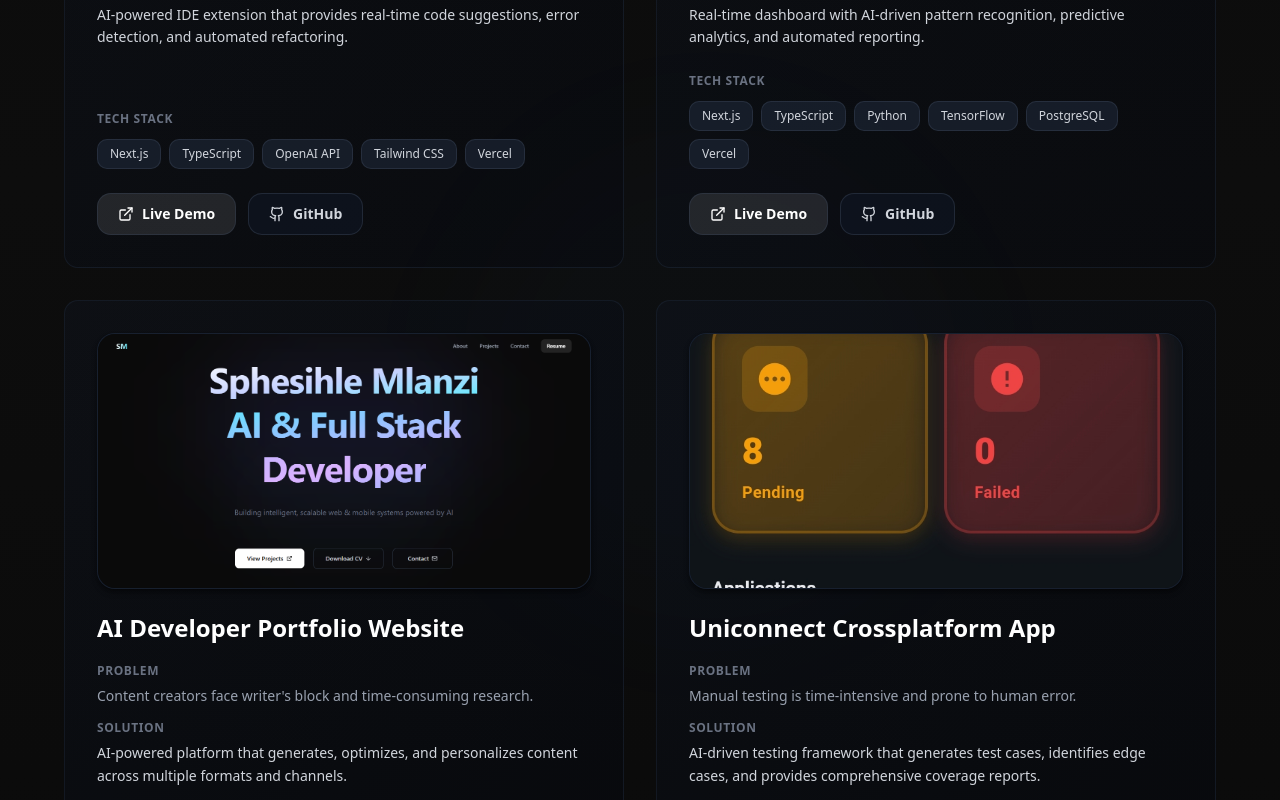
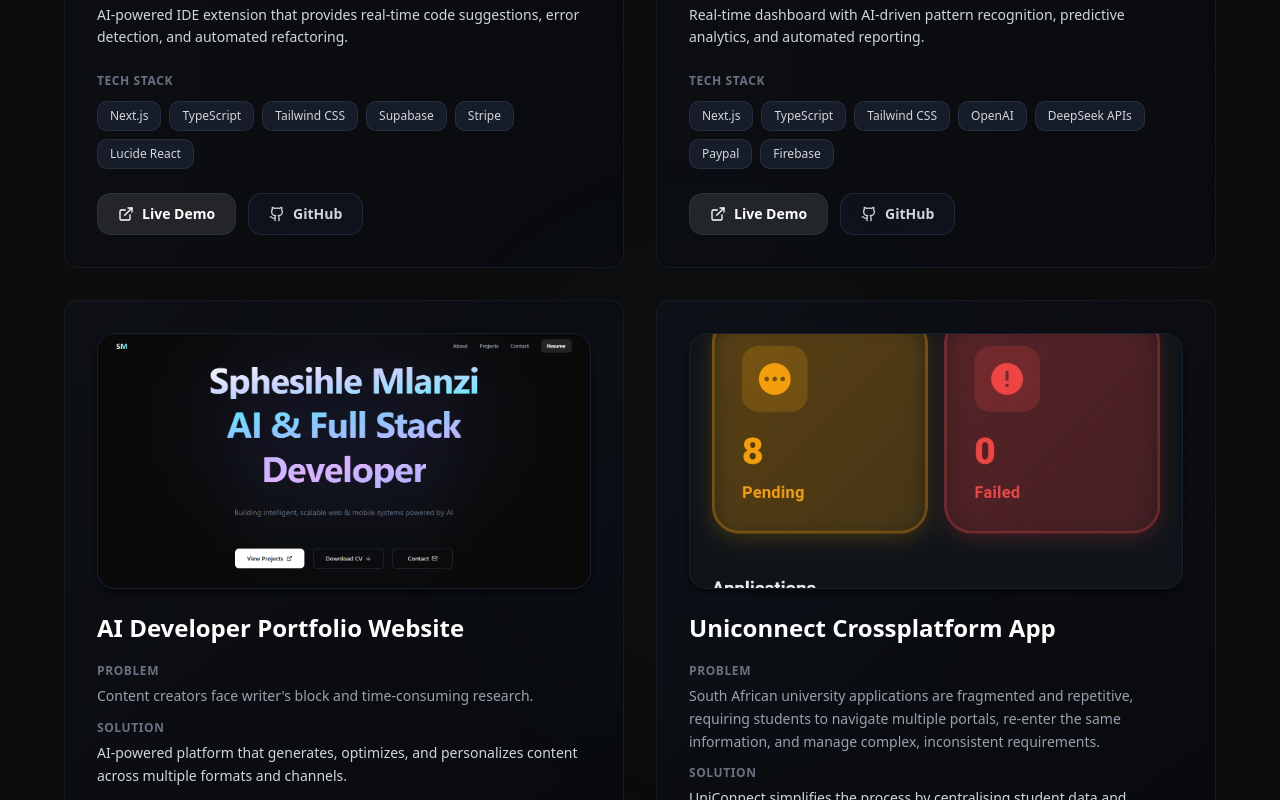
Before and after one commit to Sphesihle124/AI-Full-Stack-portfolio, a Next.js app: page / in a window 1280 px wide. Shown: the part 3040-3840 px from the top of the page. Built offline with nearby package versions, Linux system fonts and the light colour scheme.

Commit message:
update project section

```diff
--- a/components/about/About.tsx
+++ b/components/about/About.tsx
@@ -196,8 +196,8 @@ export default function About() {
               "Docker",
               "Git",
               "Vercel",
-              "TensorFlow",
-              "Jest",
+              "Supabase",
+              "Inngest",
               "Playwright",
             ].map((tech) => (
               <motion.span
--- a/components/projects/Projects.tsx
+++ b/components/projects/Projects.tsx
@@ -29,7 +29,7 @@ const projects = [
     problem: "Developers struggle with code quality and debugging efficiency.",
     solution:
       "AI-powered IDE extension that provides real-time code suggestions, error detection, and automated refactoring.",
-    tech: ["Next.js", "TypeScript", "OpenAI API", "Tailwind CSS", "Vercel"],
+    tech: ["Next.js", "TypeScript", "Tailwind CSS", "Supabase", "Stripe", "Lucide React"],
     image: "/projects/project-1.png",
   },
   {
@@ -40,10 +40,11 @@ const projects = [
     tech: [
       "Next.js",
       "TypeScript",
-      "Python",
-      "TensorFlow",
-      "PostgreSQL",
-      "Vercel",
+      "Tailwind CSS",
+      "OpenAI",
+      "DeepSeek APIs",
+      "Paypal",
+      "Firebase"
     ],
     image: "/projects/project-2.png",
   },
@@ -52,15 +53,15 @@ const projects = [
     problem: "Content creators face writer's block and time-consuming research.",
     solution:
       "AI-powered platform that generates, optimizes, and personalizes content across multiple formats and channels.",
-    tech: ["Next.js", "TypeScript", "GPT-4 API", "Tailwind CSS", "Vercel"],
+    tech: ["Next.js", "React", "TypeScript", "Tailwind CSS", "Shadcn/UI", "Framer Motion", "OpenAI API"],
     image: "/projects/project-4.png",
   },
   {
     name: "Uniconnect Crossplatform App",
-    problem: "Manual testing is time-intensive and prone to human error.",
+    problem: "South African university applications are fragmented and repetitive, requiring students to navigate multiple portals, re-enter the same information, and manage complex, inconsistent requirements.",
     solution:
-      "AI-driven testing framework that generates test cases, identifies edge cases, and provides comprehensive coverage reports.",
-    tech: ["Next.js", "TypeScript", "Jest", "Playwright", "AI APIs", "Vercel"],
+      "UniConnect simplifies the process by centralising student data and intelligently guiding and automating applications across multiple universities from a single platform.",
+    tech: ["Flutter", "Dart", "TypeScript", "Node.js", "Playwright", "RESTful APIs", "GitHub", "Supabase", "Web Scraping", "Inngest", "PayFast", "PostgreSQL"],
     image: "/projects/project-3.png",
   },
 ];
```
